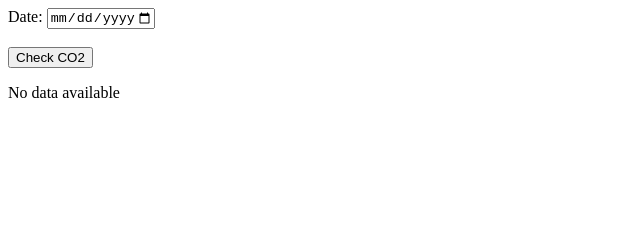
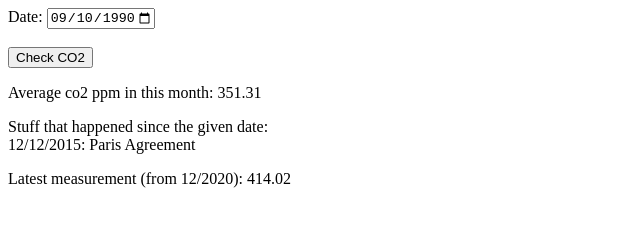
Before and after one commit to Ganzzahl/ganzzahl.github.io, a plain HTML site: page co2ppm/index.html in a window 1280 px wide. Both pictures are taken after a click on the button "Check CO2". Shown: the whole page, without its empty margins (0-640 px from the left). Drawn offline with Linux system fonts and the light colour scheme.

Commit message:
Timeline

```diff
--- a/co2ppm/dataCheck.js
+++ b/co2ppm/dataCheck.js
@@ -1,4 +1,4 @@
-function loadCsv() {
+function loadCo2Data() {
     const rawFile = new XMLHttpRequest();
     rawFile.open("GET", "monthly.csv", false);
     rawFile.onreadystatechange = function ()
@@ -8,9 +8,12 @@ function loadCsv() {
             if(rawFile.status === 200 || rawFile.status == 0)
             {
                 const allText = rawFile.responseText;
-                const lines = allText.split('\n')
-                const dateValue = findDateValue(lines)
-                document.getElementById("result").innerHTML = dateValue ? dateValue : "No data available";
+                const lines = allText.split('\n');
+                const dateValue = findDateValue(lines);
+                if (dateValue) {
+                    document.getElementById("result").innerHTML = dateValue;
+                    document.getElementById("today").innerHTML = setTodayValue(lines[lines.length - 2]);
+                }
             }
         }
     }
@@ -27,8 +30,55 @@ function findDateValue(lines) {
     return "Average co2 ppm in this month: " + entry[0].split(",")[3];
 }
 
+function setTodayValue(latest) {
+    const entrySplit = latest.split(",");
+    const year = entrySplit[0];
+    const month = entrySplit[1];
+    const value = entrySplit[3];
+    return "Latest measurement (from " + month + "/" + year + "): " + value;
+}
+
+function loadTimeline() {
+    const rawFile = new XMLHttpRequest();
+    rawFile.open("GET", "timeline.csv", false);
+    rawFile.onreadystatechange = function ()
+    {
+        if(rawFile.readyState === 4)
+        {
+            if(rawFile.status === 200 || rawFile.status == 0)
+            {
+                const allText = rawFile.responseText;
+                const lines = allText.split('\n');
+                const timeline = findEvents(lines);
+                if (timeline) {
+                    document.getElementById("timeline").innerHTML = timeline;
+                }
+            }
+        }
+    }
+    rawFile.send(null);
+}
+
+function findEvents(lines) {
+    const date = document.getElementById("birthday").value;
+    if (!date || date === "") return undefined;
+    const typed = new Date(date);
+    const timeline = lines
+            .map(line => line.split(","))
+            .filter(line => line[0] !== "" && line[0] !== "year")
+            .filter(line => new Date(line[0]+"-"+line[1]+"-"+line[2]) >= typed)
+            .map(line => line[2] + "/" + line[1] + "/" + line[0] + ": " + line[3] + "<br>")
+            .join();
+    if (!timeline || timeline === "") return undefined;
+    return "Stuff that happened since the given date:<br>" + timeline;
+}
+
 function calculate() {
-    loadCsv();
+    document.getElementById("result").innerHTML = "";
+    document.getElementById("timeline").innerHTML = "";
+    document.getElementById("today").innerHTML = "";
+    loadCo2Data();
+    loadTimeline();
 }
 
 document.getElementById("submit").addEventListener('click', calculate, true);
--- a/co2ppm/index.html
+++ b/co2ppm/index.html
@@ -6,9 +6,11 @@
 </head>
 <body>
 <label for="birthday">Date:</label>
-<input type="date" id="birthday" name="birthday" min="1958-03-01" max="2020-12-31"><br><br>
+<input type="date" id="birthday" name="birthday" min="1958-03-01" max="2020-12-31" value="1990-09-10"><br><br>
 <button type="button" id="submit">Check CO2</button>
 <p id="result"></p>
+<p id="timeline"></p>
+<p id="today"></p>
 <script type="module" src="dataCheck.js"></script>
 </body>
 </html>
--- /dev/null
+++ b/co2ppm/timeline.csv
@@ -0,0 +1,2 @@
+year,month,day,event
+2015,12,12,Paris Agreement
```
